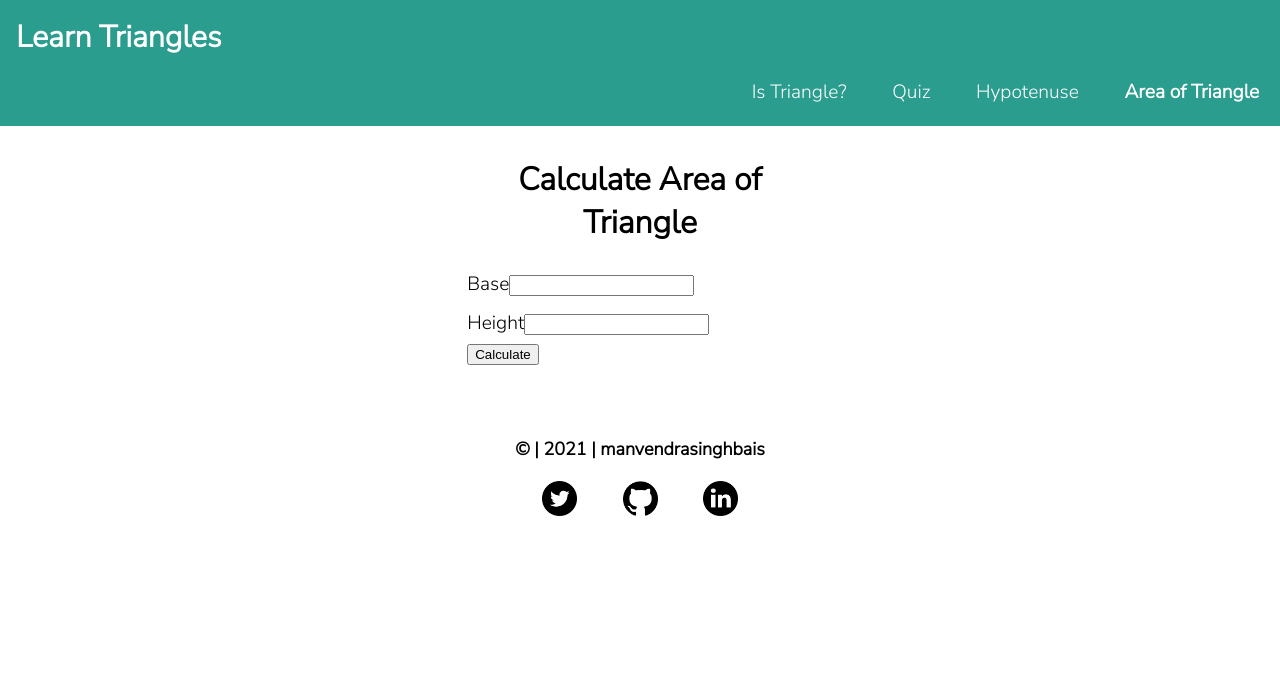
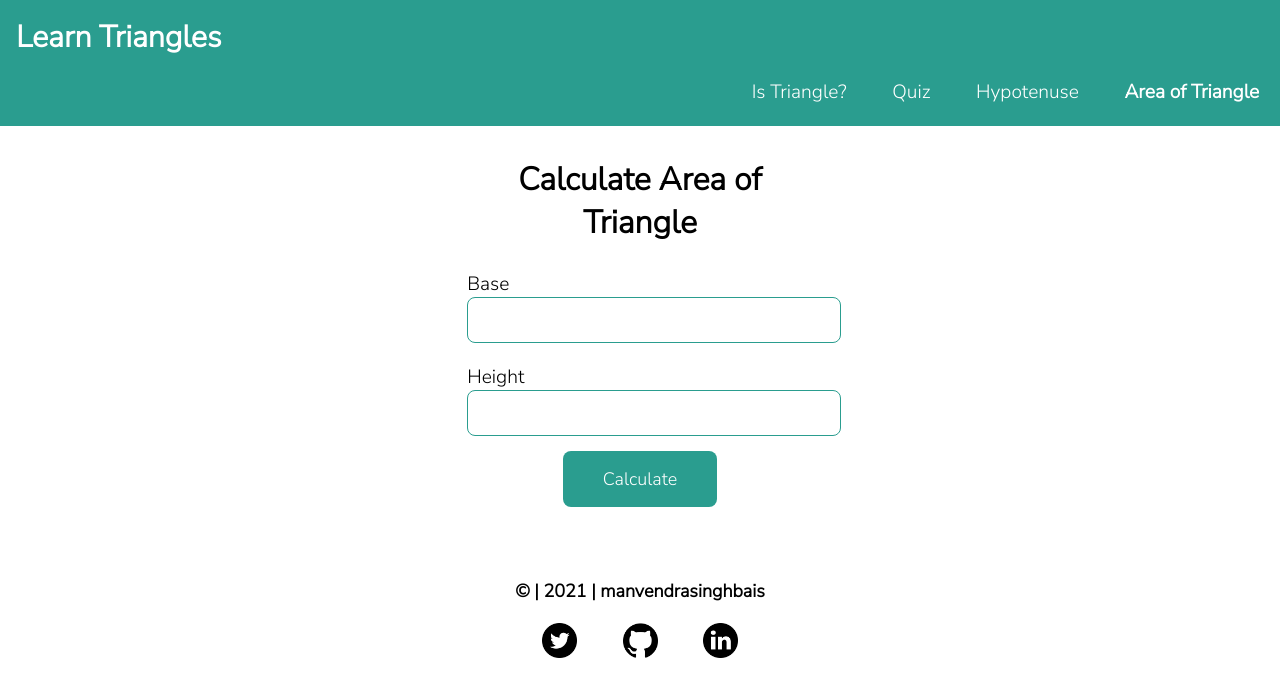
Before and after one commit to Manvendra5/Learn_Triangles, a plain HTML site: page area.html in a window 1280 px wide. Drawn offline with Linux system fonts and the light colour scheme.

Commit message:
Update style.css

```diff
--- a/style.css
+++ b/style.css
@@ -27,7 +27,8 @@ main label {
   margin: auto;
 }
 
-.angle-input {
+.angle-input,
+.side-input {
   display: block;
   border: 1px solid var(--primary-color);
   border-radius: 0.5rem;
@@ -92,6 +93,7 @@ main label {
 }
 
 .footer {
+  position: relative;
   margin-top: 3.5rem;
   width: 100%;
   border-top-right-radius: 1rem;
@@ -130,7 +132,8 @@ main label {
 }
 
 #btn-is-triangle,
-#submit-form-btn {
+#submit-form-btn,
+#btn-calculate {
   display: block;
   font-size: large;
   font-family: inherit;
```
